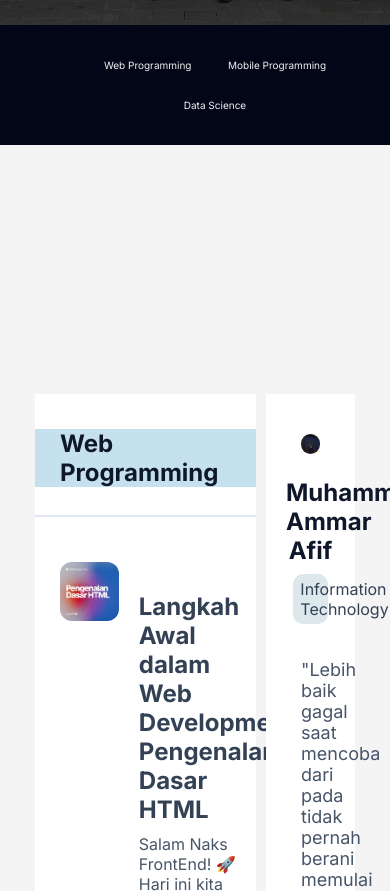
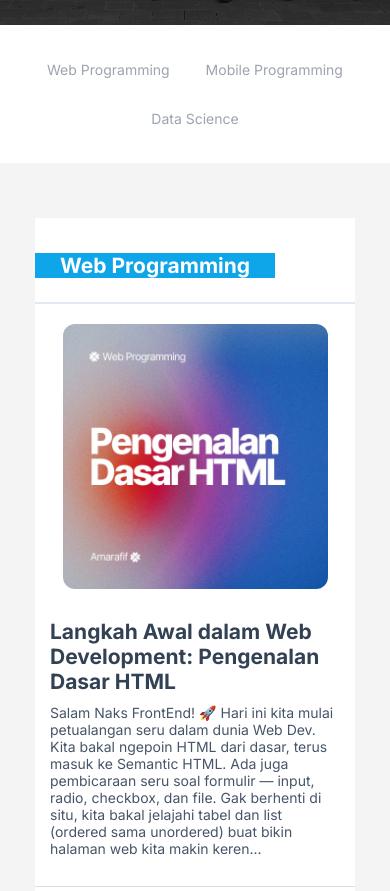
Before and after one commit to amarafiif/submission-dicoding-basic, a plain HTML site: page index.html in a window 390 px wide. Shown: the part 505-1396 px from the top of the page. Drawn offline with Linux system fonts and the light colour scheme.

Commit message:
reactor: mobile view max-width=768px

```diff
--- a/assets/app.css
+++ b/assets/app.css
@@ -144,11 +144,11 @@ section {
 }
 
 .title {
-	color: #0f172a;
+	color: #fff;
 	display: inline-block;
 	position: relative;
 	margin-top: 35px;
-	background-color: #c5e1ee;
+	background-color: #0ea5e9;
 	padding: 0px 25px;
 }
 
@@ -256,43 +256,108 @@ aside {
 }
 
 .quote {
-	color: #475569;
+	color: #6b7583;
 	font-size: 18px;
 	padding: 10px 15px;
+	font-style: italic;
 }
 
-@media screen and (max-width: 600px) {
-	.navbar {
-		overflow: hidden;
-		background-color: #020617;
-		padding: 20px;
-		text-align: center;
-		display: flex;
-		flex-direction: column;
-		position: sticky;
-		top: 0;
-		z-index: 1000;
+footer {
+	background-color: #0ea5e9;
+	color: #fff;
+	text-align: center;
+	padding: 32px 0px;
+}
+
+@media only screen and (max-width: 768px) {
+	body {
+		font-size: 14px;
+	}
+
+	ul {
+		padding: 0;
+	}
+
+	header {
+		min-height: 50vh;
+	}
+
+	.description h1 {
+		font-size: 36px;
+	}
+
+	.description p {
+		font-size: 18px;
 	}
 
 	.navbar a {
-		color: #f2f2f2;
-		text-align: center;
-		padding: 10px 12px;
-		text-decoration: none;
-		font-size: 10px;
-		margin: 4px;
-		display: inline-block;
+		font-size: 14px;
+		padding: 10px;
 	}
 
-	.navbar a:hover {
-		background-color: #ddd;
-		color: #020617;
-		border-radius: 16px;
+	.content {
+		width: 100%;
 	}
 
-	.navbar a.active {
-		background-color: #0ea5e9;
-		color: #f2f2f2;
-		border-radius: 16px;
+	.card-article {
+		flex-direction: column;
+		align-items: center;
+		text-align: left;
+		padding: 0;
+	}
+
+	.thumbnail-article {
+		margin-bottom: 15px;
+		max-width: 265px;
+	}
+
+	.thumbnail-article img {
+		width: 100%;
+		height: auto;
+		border-radius: 12px;
+		margin: 0;
+		padding: 0;
+	}
+
+	.content-article {
+		width: 100%;
+		padding: 15px;
+		text-align: center;
+	}
+
+	.content-article h2 {
+		margin: 0;
+		top: 0;
+		color: #334155;
+		text-align: left;
+	}
+
+	.content-article p {
+		margin-top: 10px;
+		color: #475569;
+		text-align: left;
+	}
+	aside {
+		width: 100%;
+	}
+
+	.photo-profile {
+		width: 70%;
+	}
+
+	.name {
+		font-size: 20px;
+	}
+
+	.badge {
+		width: 100%;
+	}
+
+	.social li {
+		font-size: 20px;
+	}
+
+	.quote {
+		font-size: 16px;
 	}
 }
--- a/index.html
+++ b/index.html
@@ -262,7 +262,7 @@
         </aside>
     </main>
     <footer>
-        &copy; <span id="footerYearCopyright"></span>, Sergio App
+        &copy; <span id="footerYearCopyright"></span> Presented from Muhammad Ammar Afif.
     </footer>
 
     <script src="/assets/app.js"></script>
```
